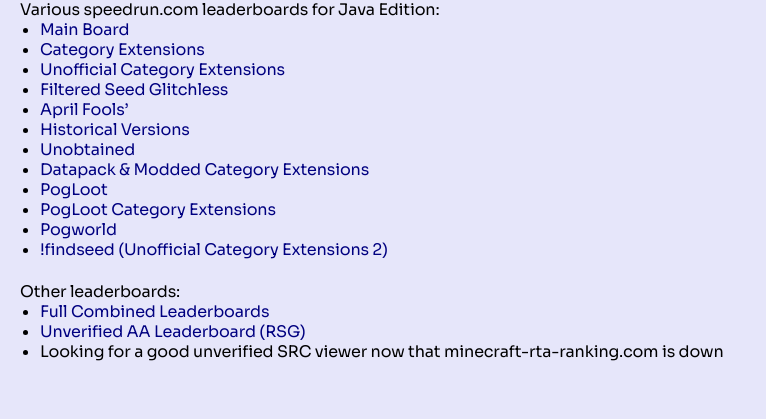
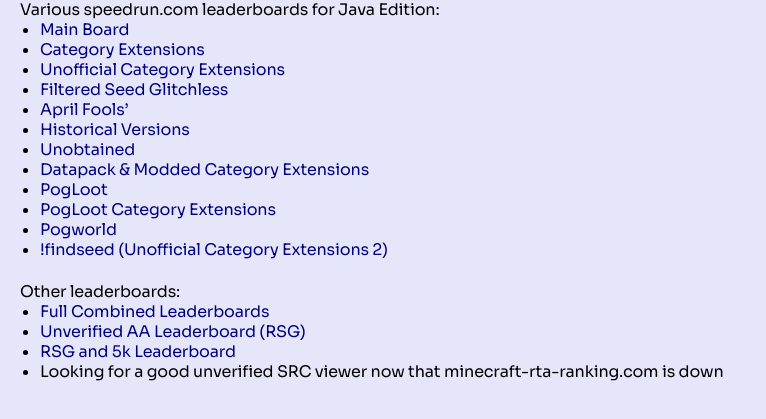
Before and after one commit to Minecraft-Java-Edition-Speedrunning/mcsr-site, a website: page public/leaderboards/index.html in a window 1280 px wide. Shown: the part 81-500 px from the top of the page, without its empty margins (0-766 px from the left). Drawn offline with Linux system fonts and the light colour scheme.

Commit message:
5k and rsg leaderboard

```diff
--- a/public/leaderboards/index.html
+++ b/public/leaderboards/index.html
@@ -33,6 +33,7 @@
     <ul>
         <li><a href="//docs.google.com/spreadsheets/d/1eet7_rZyi2scG8Z_iNwscqjolm_27gGrmgxmB8SbxcY/edit">Full Combined Leaderboards</a>
         <li><a href="//docs.google.com/spreadsheets/d/107ijqjELTQQ29KW4phUmtvYFTX9-pfHsjb18TKoWACk/edit">Unverified AA Leaderboard (RSG)</a>
+        <li><a href="//https://rsgand5k.github.io/Leaderboard/">RSG and 5k Leaderboard</a>
         <li>Looking for a good unverified SRC viewer now that minecraft-rta-ranking.com is down
     </ul>
 </body>
```
Also changed, not shown: public/ranked/index.html (+2 -6 lines).
